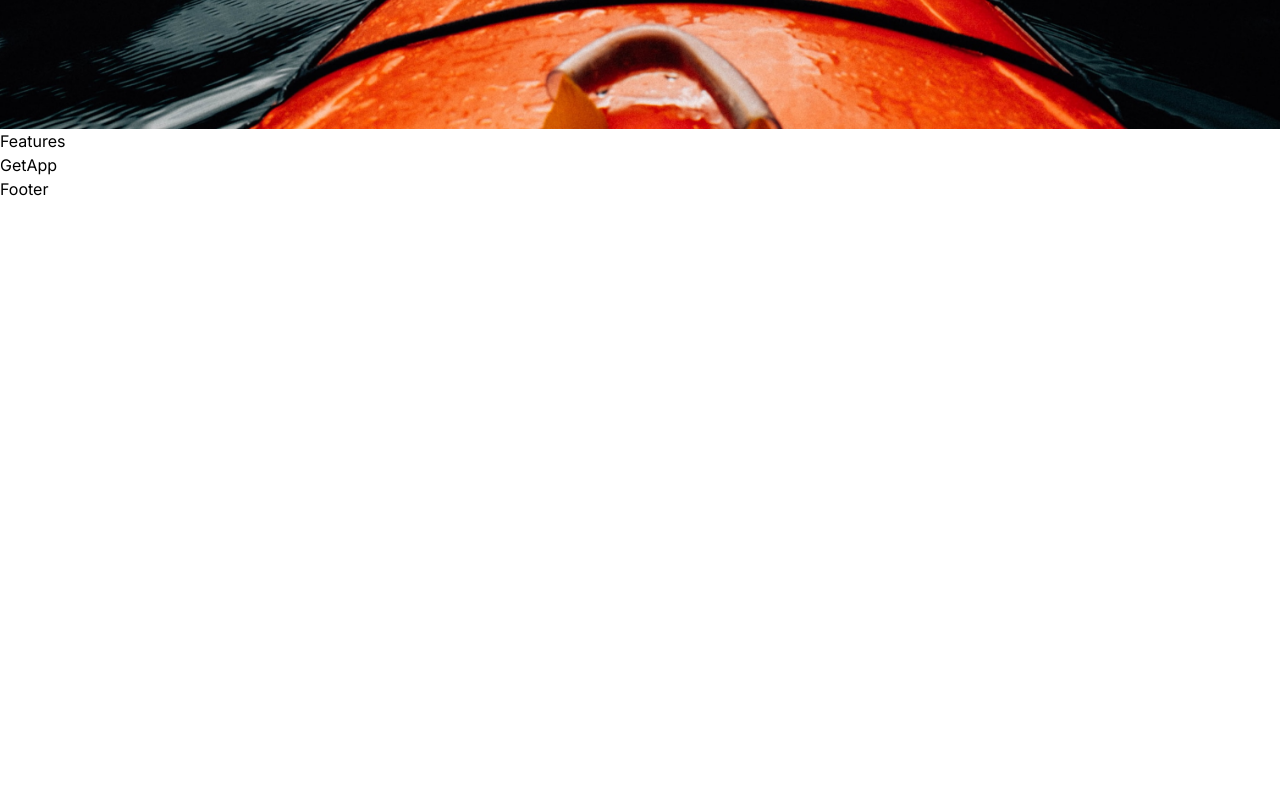
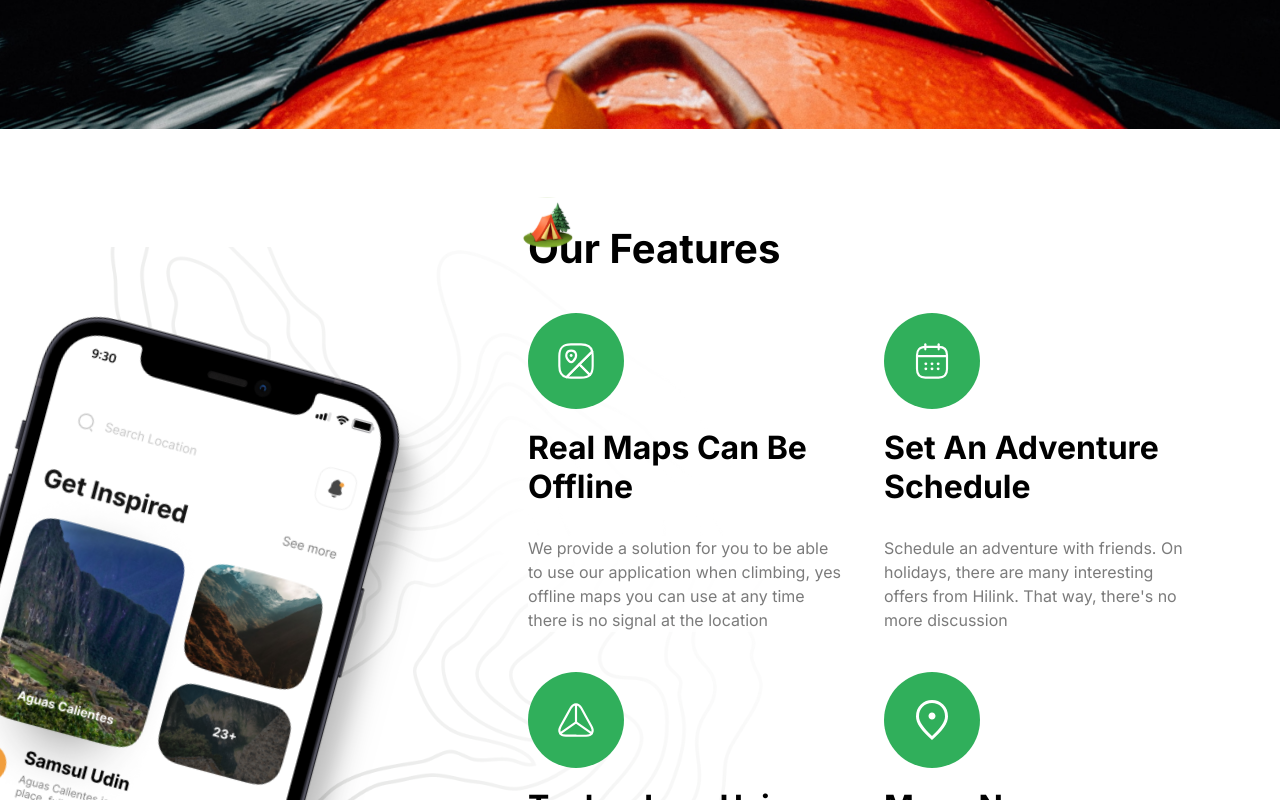
Before and after one commit to RafaelSFDC/travel_app, a Next.js app: page / in a window 1280 px wide. Shown: the part 2500-3300 px from the top of the page. Before the commit the page ends 2701 px from the top, so only its background shows below. Built offline with nearby package versions, Linux system fonts and the light colour scheme.

Commit message:
feat(Added an Component): :sparkles: Added Features

```diff
--- a/components/Features.tsx
+++ b/components/Features.tsx
@@ -1,7 +1,66 @@
+import { FEATURES } from "@/constants";
+import Image from "next/image";
 import React from "react";
 
 const Features = () => {
-  return <div>Features</div>;
+  return (
+    <section className="flex-col flexCenter overflw-hidden bg-feature-bg bg-center bg-no-repeat py-24">
+      <div className="flex max-container padding-container relative w-full justify-end">
+        {/* LEFT */}
+        <div className="flex flex-1 lg:min-h-[900px]">
+          <Image
+            src="/phone.png"
+            alt="phone"
+            width={440}
+            height={1000}
+            className="feature-phone"
+          />
+        </div>
+        {/* RIGHT */}
+        <div className="z-20 flex w-full flex-col lg:w-[60%]">
+          <div className="relative">
+            <Image
+              src="/camp.svg"
+              alt="camp"
+              width={50}
+              height={50}
+              className="absolute left-[-5px] top-[-28px] w-10 lg:w-[50px]"
+            />
+            <h2 className="bold-40 lg:bolg-64">Our Features</h2>
+          </div>
+          <ul className="mt-10 grid gap-10 md:grid-cols-2 lg:mg-20 lg:gap=20">
+            {FEATURES.map((feature, index) => (
+              <FeatureItem
+                key={feature.title + index}
+                title={feature.title}
+                icon={feature.icon}
+                description={feature.description}
+              />
+            ))}
+          </ul>
+        </div>
+      </div>
+    </section>
+  );
+};
+type FeatureItem = {
+  title: string;
+  icon: string;
+  // variant: string;
+  description: string;
+};
+const FeatureItem = ({ title, icon, description }: FeatureItem) => {
+  return (
+    <li className="flex w-full flex-1 flex-col items-start">
+      <div className="rounded-full p-4 lg:p-7 bg-green-50">
+        <Image src={icon} alt={title} width={40} height={40} />
+      </div>
+      <h2 className="bold-20 lg:bold-32 mt-5 capitalize">{title}</h2>
+      <p className="regular-16 mt-5 bg-white/80 text-gray-30 lg:mt-[30px] lg:bg-none">
+        {description}
+      </p>
+    </li>
+  );
 };
 
 export default Features;
```
